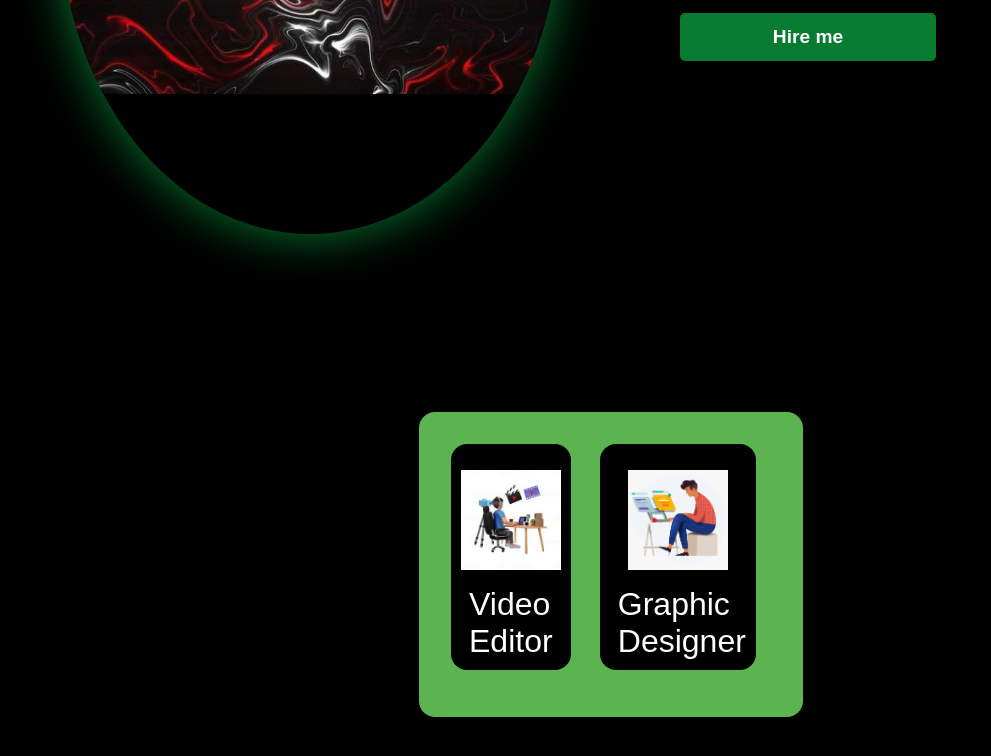
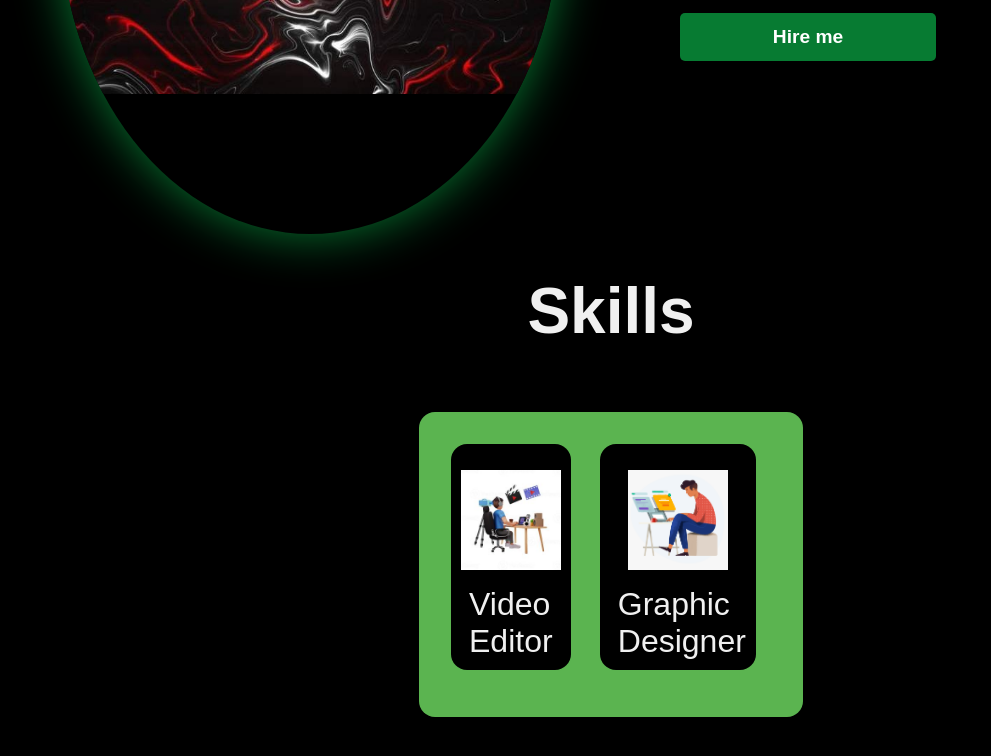
Before and after one commit to armanorig/armanorig, a plain HTML site: page index.html in a window 1280 px wide. Shown: the part 606-1362 px from the top of the page, without its empty margins (29-1020 px from the left). Drawn offline with nearby package versions, Linux system fonts and the light colour scheme.

Commit message:
Update style.css

```diff
--- a/style.css
+++ b/style.css
@@ -175,7 +175,8 @@ section{
     filter: drop-shadow(0 0 10px #077b32);
 }
 .skills{
-    background: black;
+    background: rgb(0, 0, 0);
+    color: rgb(240, 240, 240);
 }
 
 .skills h2{
@@ -187,7 +188,7 @@ section{
 
 .skills .container{
     background: #5bb450;
-    color: white;
+    color: rgb(240, 240, 240);
     border-radius: 1rem;
     padding: 2rem;
     width: 30%;
```
